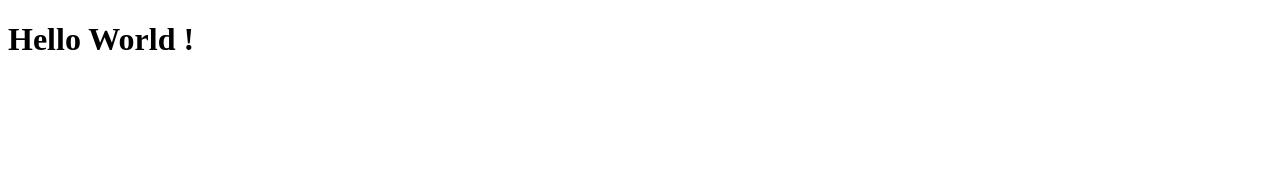
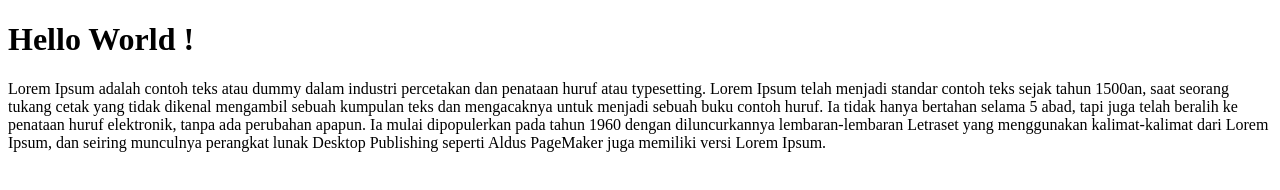
Before and after one commit to cintaik/wpu-git-test, a plain HTML site: page index.html in a window 1280 px wide. Drawn offline with Linux system fonts and the light colour scheme.

Commit message:
Menambahkan paragraf lorem ipsum

```diff
--- a/index.html
+++ b/index.html
@@ -5,5 +5,6 @@
 </head>
 <body>
 	<h1>Hello World !</h1>
+	<p>Lorem Ipsum adalah contoh teks atau dummy dalam industri percetakan dan penataan huruf atau typesetting. Lorem Ipsum telah menjadi standar contoh teks sejak tahun 1500an, saat seorang tukang cetak yang tidak dikenal mengambil sebuah kumpulan teks dan mengacaknya untuk menjadi sebuah buku contoh huruf. Ia tidak hanya bertahan selama 5 abad, tapi juga telah beralih ke penataan huruf elektronik, tanpa ada perubahan apapun. Ia mulai dipopulerkan pada tahun 1960 dengan diluncurkannya lembaran-lembaran Letraset yang menggunakan kalimat-kalimat dari Lorem Ipsum, dan seiring munculnya perangkat lunak Desktop Publishing seperti Aldus PageMaker juga memiliki versi Lorem Ipsum.</p>
 </body>
 </html>
```
